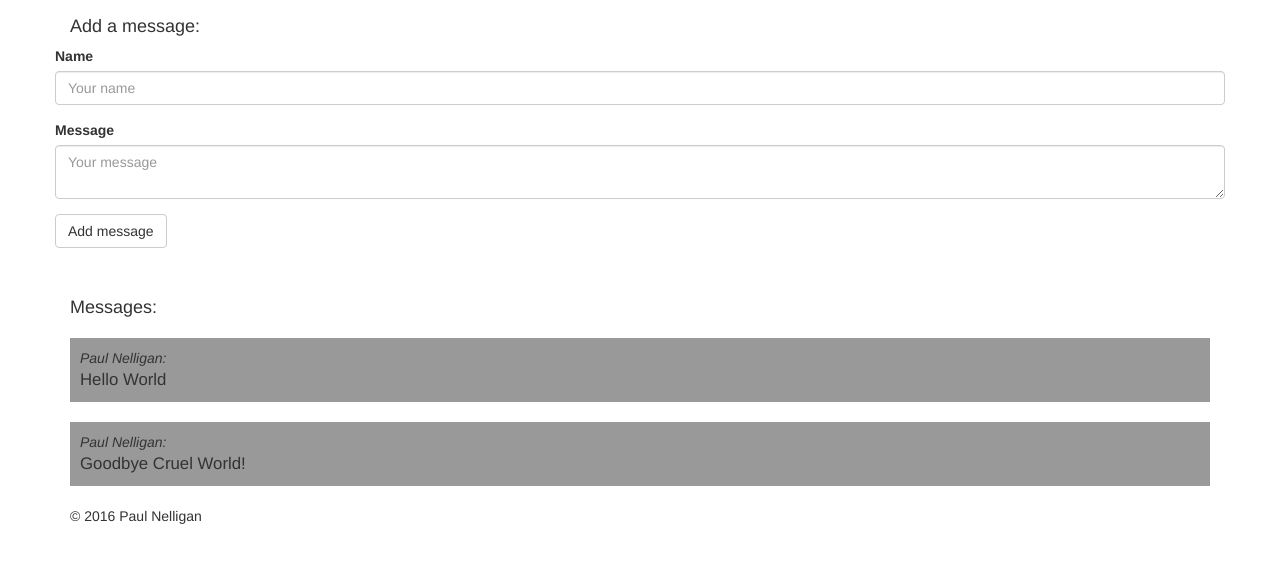
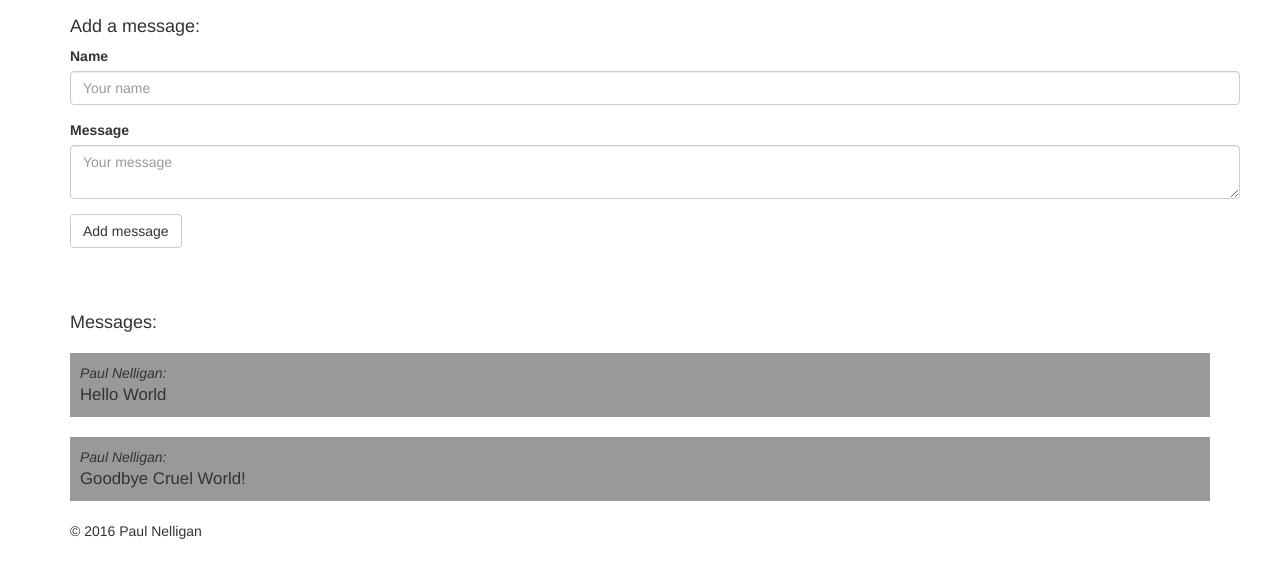
Before and after one commit to nellboy/message-board, a website: page app/index.html in a window 1280 px wide. Shown: the part 63-640 px from the top of the page. Drawn offline with nearby package versions, Linux system fonts and the light colour scheme; some packages are replaced by stand-ins of ours; files that its build step writes are made by us from their sources; a script that the page names is missing.

Commit message:
fixes alignment issues

```diff
--- a/app/views/messages.html
+++ b/app/views/messages.html
@@ -1,6 +1,6 @@
 <h4>Add a message:</h4>
 
-<form class="form-horizontal" ng-submit="main.addMessage()" novalidate>
+<form class="form-horizontal container" ng-submit="main.addMessage()" novalidate>
   <div class="form-group">
     <label for="poster">Name</label>
     <input type="text" class="form-control" placeholder="Your name" ng-model="main.newMessage.poster">
```
